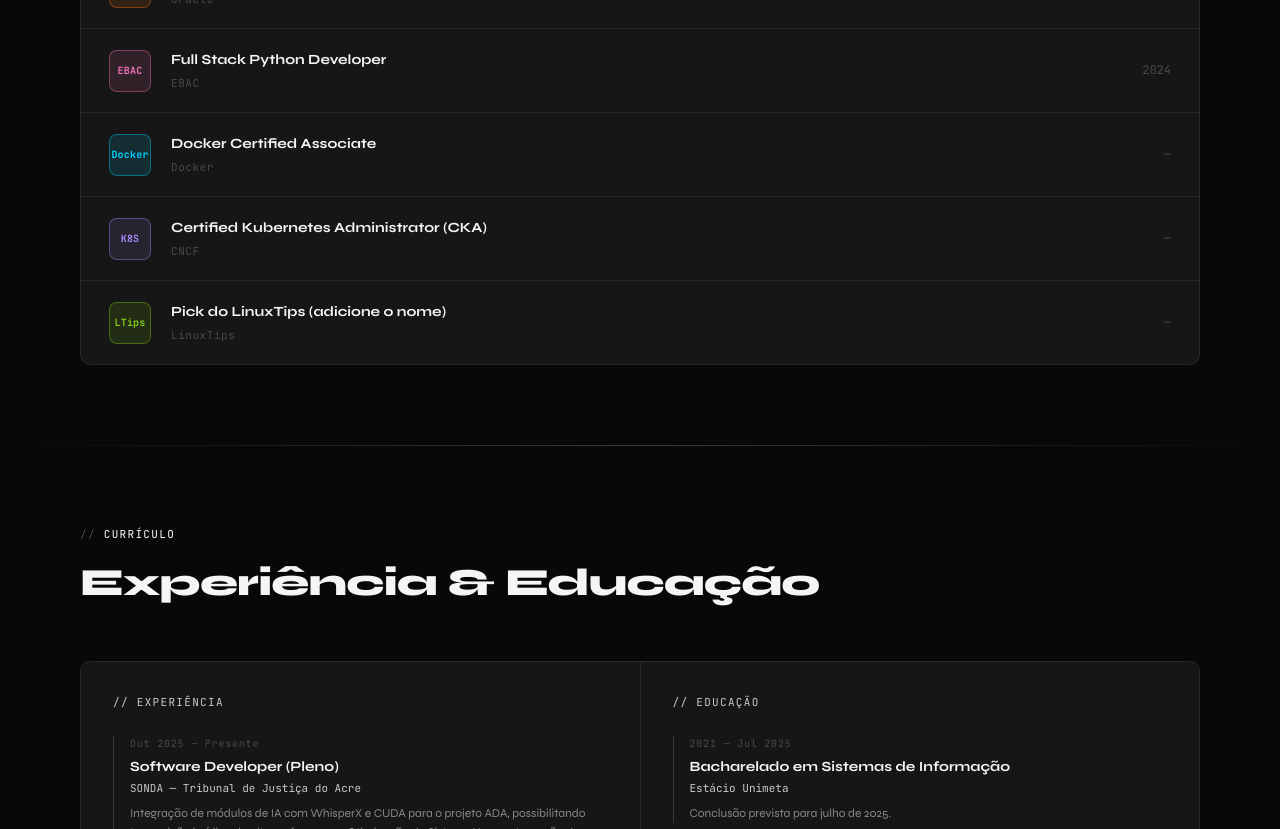
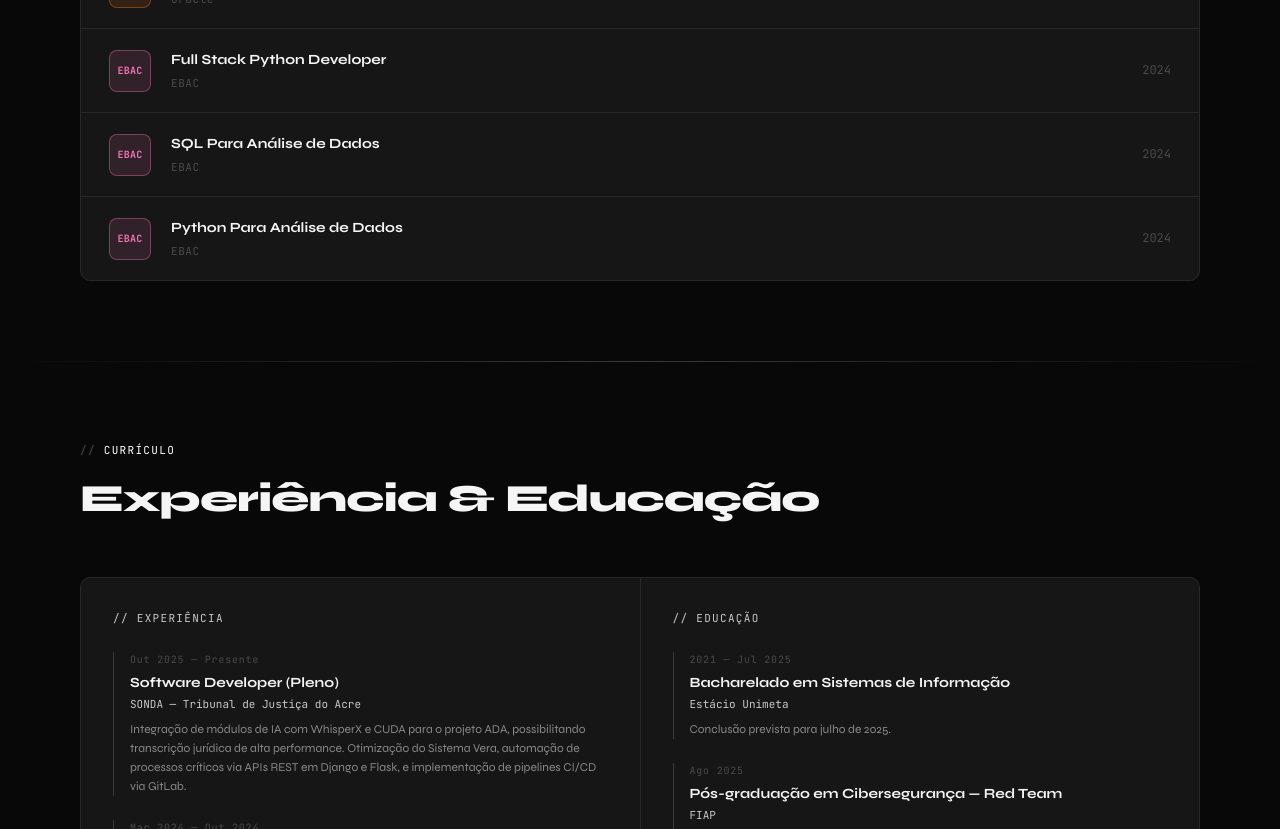
Before and after one commit to csarsantos96/cesar.dev, a React (Vite) app: page /home in a window 1280 px wide. Shown: the part 3300-4129 px from the top of the page. Built offline with nearby package versions, Linux system fonts and the light colour scheme.

Commit message:
feat: add link certifications

```diff
--- a/src/components/Certifications.tsx
+++ b/src/components/Certifications.tsx
@@ -18,10 +18,12 @@
 const certs = [
   { badge: 'Oracle', name: 'Oracle Cloud Infrastructure 2025 Certified AI Foundations Associate', issuer: 'Oracle', year: '2025', url: 'https://brm-certview.oracle.com/ords/certview/ecertificate?ssn=OC7156738&trackId=OCI25AICFA&key=ee0cd7ab8848df6051db7c56e7df0aee6885d993' },
   { badge: 'Oracle', name: 'Oracle Cloud Infrastructure 2025 Certified Foundations Associate',    issuer: 'Oracle', year: '2025', url: 'https://brm-certview.oracle.com/ords/certview/ecertificate?ssn=OC7156738&trackId=OCI25FNDCFA&key=97738738fab9690ab395e89ea942241a6cf823a6' },
-  { badge: 'EBAC',   name: 'Full Stack Python Developer',                                         issuer: 'EBAC',   year: '2024', url: null },
-  { badge: 'Docker', name: 'Docker Certified Associate',                                          issuer: 'Docker', year: '—',    url: null },
-  { badge: 'K8S',    name: 'Certified Kubernetes Administrator (CKA)',                            issuer: 'CNCF',   year: '—',    url: null },
-  { badge: 'LTips',  name: 'Pick do LinuxTips (adicione o nome)',                                 issuer: 'LinuxTips', year: '—', url: null },
+  { badge: 'EBAC',   name: 'Full Stack Python Developer',                                         issuer: 'EBAC',   year: '2024', url: 'https://lms.ebaconline.com.br/certs/validate/87722-93727-83632-40336' },
+  { badge: 'EBAC',   name: 'SQL Para Análise de Dados',                                         issuer: 'EBAC',   year: '2024', url:'https://lms.ebaconline.com.br/certs/validate/32585-93727-22726-54752'},
+  { badge: 'EBAC',   name: 'Python Para Análise de Dados',                                         issuer: 'EBAC',   year: '2024', url: 'https://lms.ebaconline.com.br/certs/validate/61168-93727-50125-25063' },
+ // { badge: 'Docker', name: 'Docker Certified Associate',                                          issuer: 'Docker', year: '—',    url: null },
+  //{ badge: 'K8S',    name: 'Certified Kubernetes Administrator (CKA)',                            issuer: 'CNCF',   year: '—',    url: null },
+  //{ badge: 'LTips',  name: 'Pick do LinuxTips (adicione o nome)',                                 issuer: 'LinuxTips', year: '—', url: null },
 ]
 
 export default function Certifications() {
```
